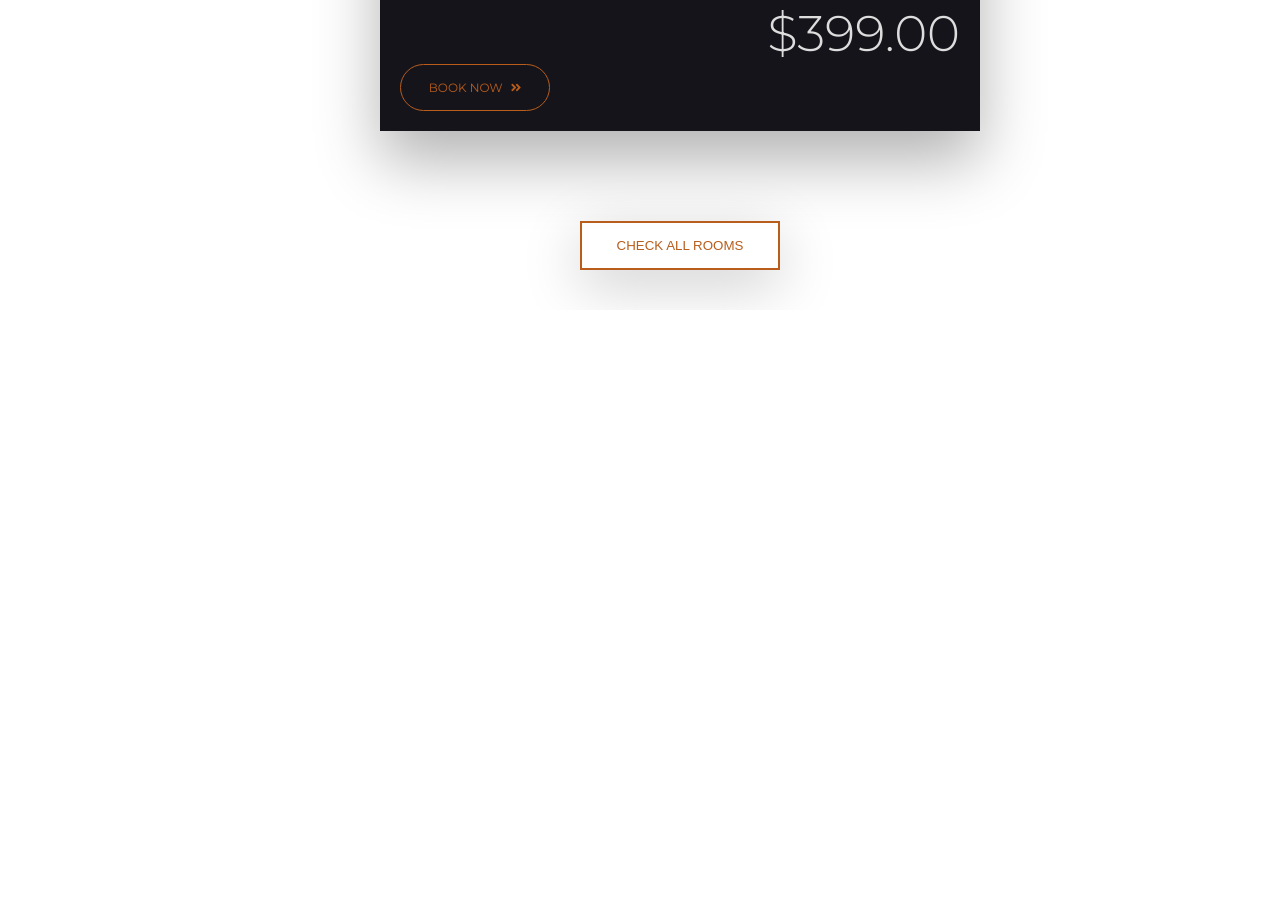
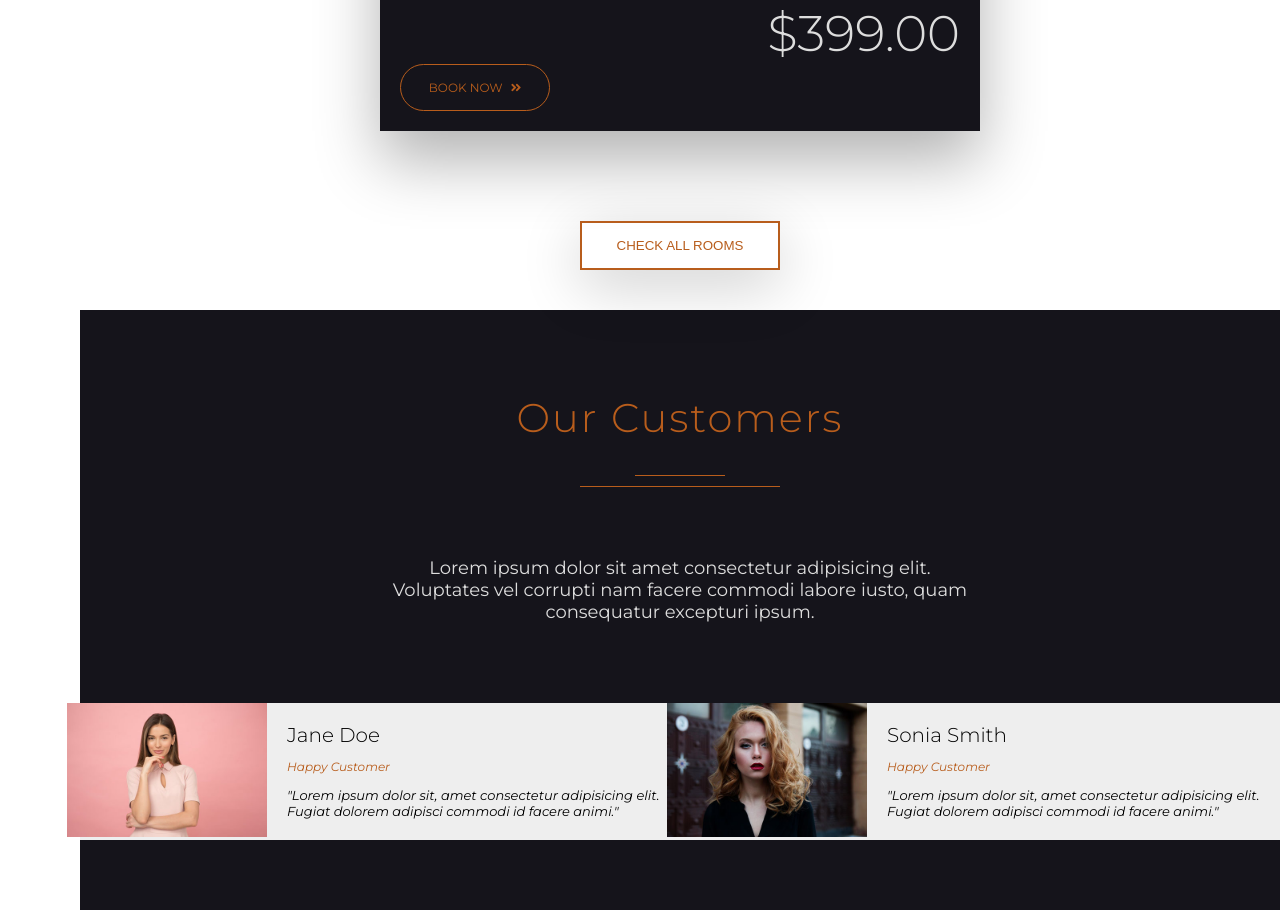
Before and after one commit to damiandevega/grand-hotel, a plain HTML site: page index.html in a window 1280 px wide. Shown: the part 4493-5403 px from the top of the page. Before the commit the page ends 4803 px from the top, so only its background shows below. Drawn offline with Linux system fonts and the light colour scheme.

Commit message:
added customer cards

```diff
--- a/css/style.css
+++ b/css/style.css
@@ -501,3 +501,60 @@ body {
     background-color: #b85d1c;
 }
 /* end of rooms */
+
+/* customers */
+.customers {
+    margin-left: 8rem;
+    padding-bottom: 7rem;
+    background-color: #15141b;
+}
+
+.customers-paragraph {
+    font-size: 1.8rem;
+    color: #ddd;
+    width: 50%;
+    margin: 2rem auto 8rem auto;
+    text-align: center;
+}
+
+.customers-card-wrapper {
+    display: flex;
+    justify-content: space-evenly;
+}
+
+.customer-card {
+    background-color: #eee;
+    width: 60rem;
+    display: flex;
+}
+
+.customer-image-wrapper {
+    margin: auto 0;
+}
+
+.customer-image {
+    width: 20rem;
+    margin-left: -1.3rem;
+}
+
+.customer-info {
+    padding: 0 2rem;
+}
+
+.customer-fullname {
+    font-size: 2rem;
+    font-weight: 300;
+    margin-bottom: 0;
+}
+
+.customer-paragraph-1 {
+    font-size: 1.2rem;
+    font-style: italic;
+    color: #b85d1c;
+}
+
+.customer-paragraph-2 {
+    font-size: 1.3rem;
+    font-style: italic;
+}
+/* end of customers */
--- a/index.html
+++ b/index.html
@@ -198,5 +198,42 @@
          </div>
      </section>
      <!-- end of rooms -->
+
+     <!-- customers -->
+     <section class="customers">
+        <div class="common-header">
+            <h1 class="common-heading">Our Customers</h1>
+            <div class="underline">
+                <div class="small-underline"></div>
+                <div class="big-underline"></div>
+            </div>
+        </div>
+
+        <p class="customers-paragraph">Lorem ipsum dolor sit amet consectetur adipisicing elit. Voluptates vel corrupti nam facere commodi labore iusto, quam consequatur excepturi ipsum.</p>
+
+        <div class="customers-card-wrapper">
+            <div class="customer-card">
+                <div class="customer-image-wrapper">
+                    <img src="img/customer-1.jpeg" class="customer-image">
+                </div>
+                <div class="customer-info">
+                    <h3 class="customer-fullname">Jane Doe</h3>
+                    <p class="customer-paragraph-1">Happy Customer</p>
+                    <p class="customer-paragraph-2">"Lorem ipsum dolor sit, amet consectetur adipisicing elit. Fugiat dolorem adipisci commodi id facere animi."</p>
+                </div>
+            </div>
+            <div class="customer-card">
+                <div class="customer-image-wrapper">
+                    <img src="img/customer-2.jpeg" class="customer-image">
+                </div>
+                <div class="customer-info">
+                    <h3 class="customer-fullname">Sonia Smith</h3>
+                    <p class="customer-paragraph-1">Happy Customer</p>
+                    <p class="customer-paragraph-2">"Lorem ipsum dolor sit, amet consectetur adipisicing elit. Fugiat dolorem adipisci commodi id facere animi."</p>
+                </div>
+            </div>
+        </div>
+     </section>
+     <!-- end of customers -->
 </body>
 </html>
```
